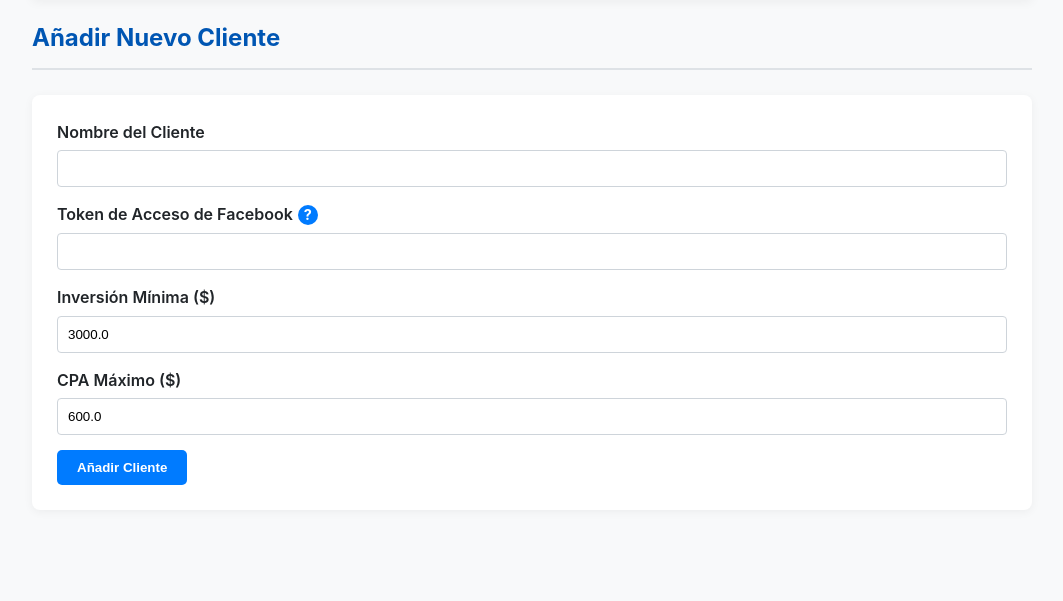
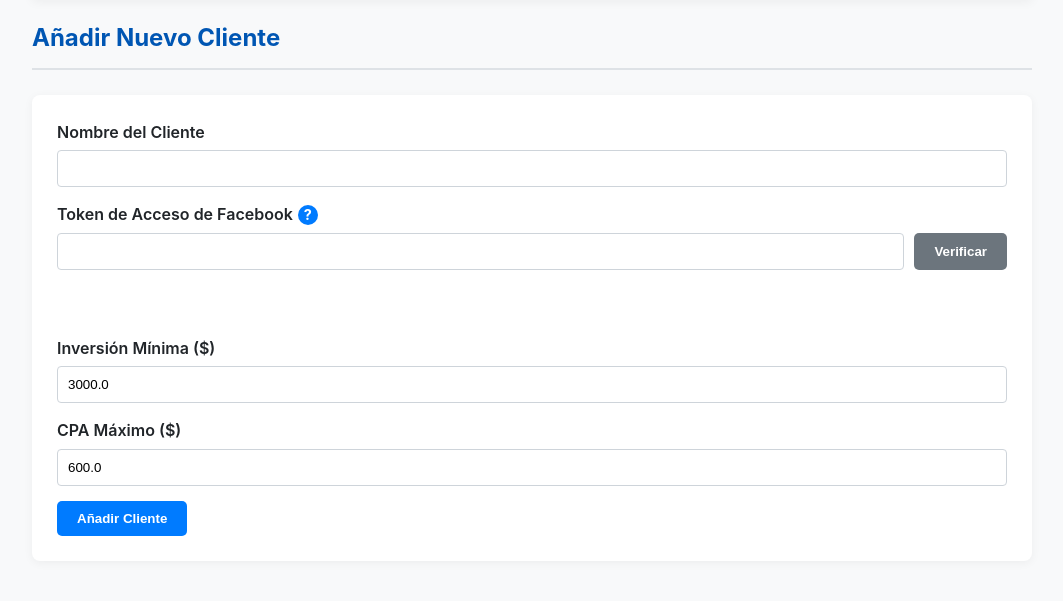
Before and after one commit to fred1433/ad-insight-agent-v2, a Flask app: page / in a window 1280 px wide. Shown: the part 374-975 px from the top of the page, without its empty margins (108-1171 px from the left). Before the commit the page ends 859 px from the top, so only its background shows below. Run offline with Flask 3, Linux system fonts and the light colour scheme; the visitor is signed in with stand-in values (Sample User, id 1); data that the repository does not hold is empty; parts of the project's set-up code (start-up, migrations or seed data) failed here and were passed over.

Commit message:
feat: Ajout de la validation du token Facebook en temps réel

```diff
--- a/app.py
+++ b/app.py
@@ -146,6 +146,20 @@ def delete_client(client_id):
     response.headers['HX-Trigger'] = 'loadFlash'
     return response
 
+@app.route('/validate-token', methods=['POST'])
+def validate_token():
+    """Valide un token Facebook en temps réel."""
+    token = request.form.get('facebook_token')
+    if not token:
+        return ""  # Ne rien afficher si le champ est vide
+
+    is_valid, message = facebook_client.check_token_validity(token)
+
+    if is_valid:
+        return f'<small class="text-success">✅ {message}</small>'
+    else:
+        return f'<small class="text-danger">❌ {message}</small>'
+
 @app.route('/run_analysis/<int:client_id>/<string:media_type>', methods=['POST'])
 @login_required
 def run_analysis(client_id, media_type):
--- a/facebook_client.py
+++ b/facebook_client.py
@@ -6,7 +6,10 @@ from typing import List, Dict, Optional
 from pydantic import BaseModel
 from facebook_business.api import FacebookAdsApi
 from facebook_business.adobjects.adaccount import AdAccount
+from facebook_business.adobjects.user import User
 from facebook_business.adobjects.ad import Ad as FBAd
+from facebook_business.exceptions import FacebookRequestError
+import requests
 
 from config import config
 
@@ -284,8 +287,7 @@ def get_winning_ads(spend_threshold=WINNING_ADS_SPEND_THRESHOLD, cpa_threshold=W
 
 def get_specific_winning_ad(media_type: str, spend_threshold: float, cpa_threshold: float) -> Optional[Ad]:
     """
-    Récupère la meilleure annonce gagnante pour un type de média spécifique ('video' ou 'image').
-    Se base sur le cache pour la rapidité.
+    Trouve la publicité la plus performante pour un client donné.
     """
     print(f"Recherche de la meilleure annonce de type '{media_type}'...")
     all_ads = get_winning_ads(spend_threshold, cpa_threshold)
@@ -330,3 +332,37 @@ def get_ad_by_id(ad_id: str) -> Optional[Ad]:
     # mais pour l'instant, on se contente de ce qui est dans le cache.
     print(f"Avertissement: Annonce avec ID {ad_id} non trouvée dans le cache des 'winning ads'.")
     return None
+
+def check_token_validity(token: str) -> (bool, str):
+    """
+    Valide un token en essayant de récupérer les comptes publicitaires associés.
+    C'est la méthode de validation la plus directe.
+
+    Returns:
+        (bool, str): Un tuple contenant (est_valide, message)
+    """
+    if not token:
+        return False, "El token no puede estar vacío."
+
+    try:
+        # Initialisation temporaire de l'API avec le token fourni par l'utilisateur
+        temp_api = FacebookAdsApi.init(access_token=token, timeout=10)
+
+        # Tenter de récupérer les comptes publicitaires est le meilleur test
+        user = User(fbid='me', api=temp_api)
+        ad_accounts = user.get_ad_accounts()
+
+        # Vérifier si l'itérateur n'est pas vide
+        first_account = next(iter(ad_accounts), None)
+
+        if first_account:
+            return True, "Token válido y con acceso a cuentas publicitarias."
+        else:
+            return False, "Token válido, pero no tiene acceso a ninguna cuenta publicitaria."
+
+    except FacebookRequestError as e:
+        error_message = e.api_error_message() or "Error desconocido."
+        return False, f"Token inválido: {error_message}"
+    except Exception as e:
+        print(f"Error inesperado al validar el token: {e}")
+        return False, "Error inesperado en el servidor."
--- a/static/css/style.css
+++ b/static/css/style.css
@@ -104,6 +104,15 @@ form {
 
 .btn-danger:hover {
     background-color: #c82333;
+}
+
+.btn-secondary {
+    background-color: #6c757d;
+    border-color: #6c757d;
+}
+
+.btn-secondary:hover {
+    background-color: #5a6268;
 }
 
 /* Alertes / Messages Flash */
@@ -311,3 +320,31 @@ header {
     font-size: 1.5rem;
     font-weight: bold;
 }
+
+/* Couleurs de texte utilitaires */
+.text-success {
+    color: #155724;
+    font-weight: bold;
+}
+.text-danger {
+    color: #721c24;
+    font-weight: bold;
+}
+.text-muted {
+    color: #6c757d;
+}
+
+/* Conteneur pour le message de validation du token */
+.validation-message {
+    min-height: 20px; /* Empêche le formulaire de "sauter" quand le message apparaît */
+    margin-top: 5px;
+}
+
+/* Style pour le champ de texte avec un bouton à côté */
+.input-with-button {
+    display: flex;
+    gap: 10px;
+}
+.input-with-button input {
+    flex-grow: 1; /* L'input prend toute la place disponible */
+}
--- a/templates/index.html
+++ b/templates/index.html
@@ -23,7 +23,20 @@
                 <label for="facebook_token">Token de Acceso de Facebook</label>
                 <span class="help-icon" title="Haz clic para obtener ayuda sobre cómo generar un token de acceso">?</span>
             </div>
-            <input type="text" id="facebook_token" name="facebook_token" required>
+            <div class="input-with-button">
+                <input type="text" id="facebook_token" name="facebook_token" required>
+                <button type="button" class="btn btn-secondary"
+                        hx-post="/validate-token"
+                        hx-include="[name='facebook_token']"
+                        hx-target="#token-validation-result"
+                        hx-indicator="#token-validation-indicator">
+                    Verificar
+                </button>
+            </div>
+            <div id="token-validation-result" class="validation-message"></div>
+            <div id="token-validation-indicator" class="htmx-indicator">
+                <small class="text-muted">Verificando...</small>
+            </div>
         </div>
          <div class="form-group">
             <label for="spend_threshold">Inversión Mínima ($)</label>
```
